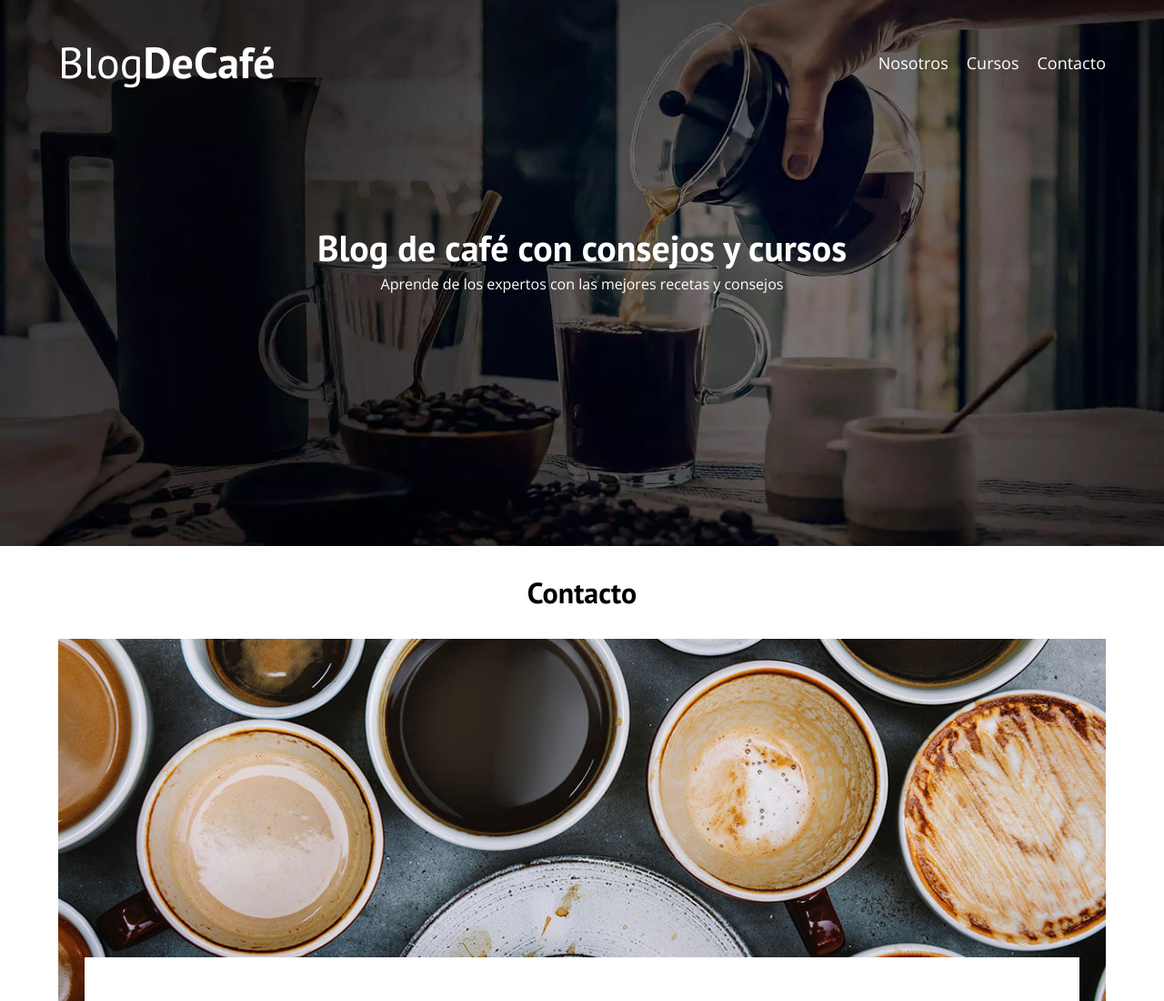
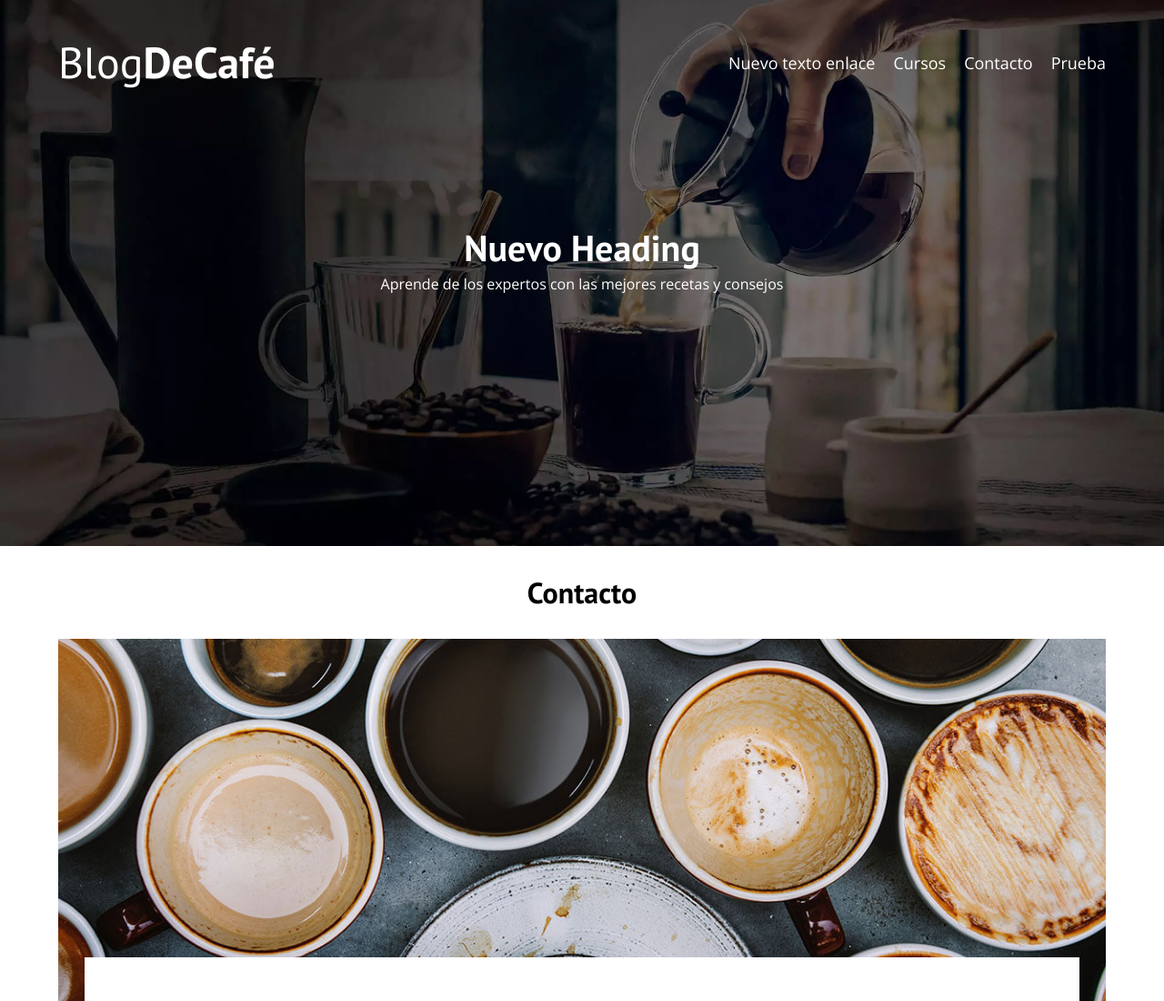
Before and after one commit to MarielaValle/DomScripting, a plain HTML site: page contacto.html in a window 1280 px wide. Shown: the top 1100 px of the page at 91% size. Drawn offline with nearby package versions, Linux system fonts and the light colour scheme.

Commit message:
document.querySelector

```diff
--- a/contacto.html
+++ b/contacto.html
@@ -86,7 +86,10 @@
                 </nav>
             </div>
         </div>
+
+
     </footer>
     <script src="js/modernizr.js"></script>
+    <script src= "js/scripts.js"></script>
 </body>
 </html>
--- /dev/null
+++ b/js/scripts.js
@@ -0,0 +1,25 @@
+const heading = document.querySelector(".header__texto h2")
+heading.textContent = "Nuevo Heading"
+
+const enlaces = document.querySelectorAll(".navegacion a")
+ enlaces[0].textContent = " Nuevo texto enlace"
+
+
+
+const nuevoEnlace = document.createElement("A")
+
+
+// agregar href
+nuevoEnlace.href = "nuevo-enlace.html";
+
+//agregar texto
+nuevoEnlace.textContent ="Prueba";
+
+//agregar clase
+nuevoEnlace.classList.add ("navegacion__enlace")
+
+//agregarlo al documento
+const navegacion = document.querySelector(".navegacion")
+navegacion.appendChild(nuevoEnlace)
+
+console.log(nuevoEnlace)
```
